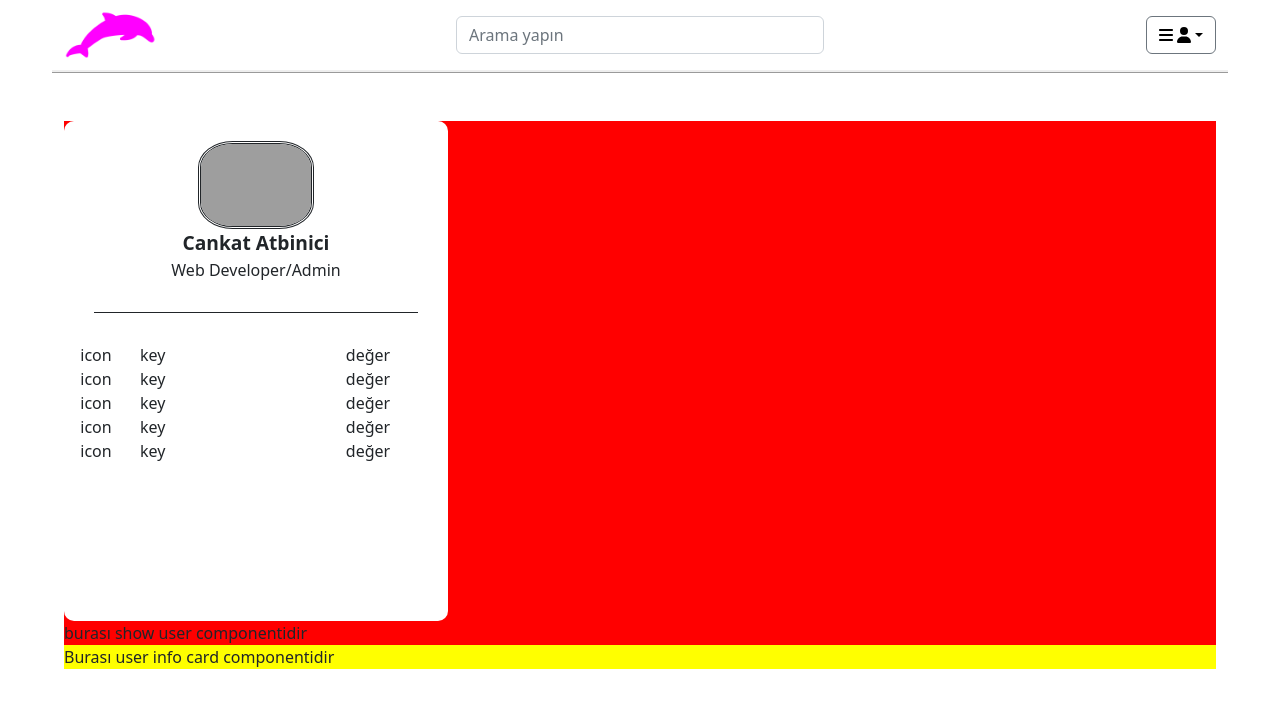
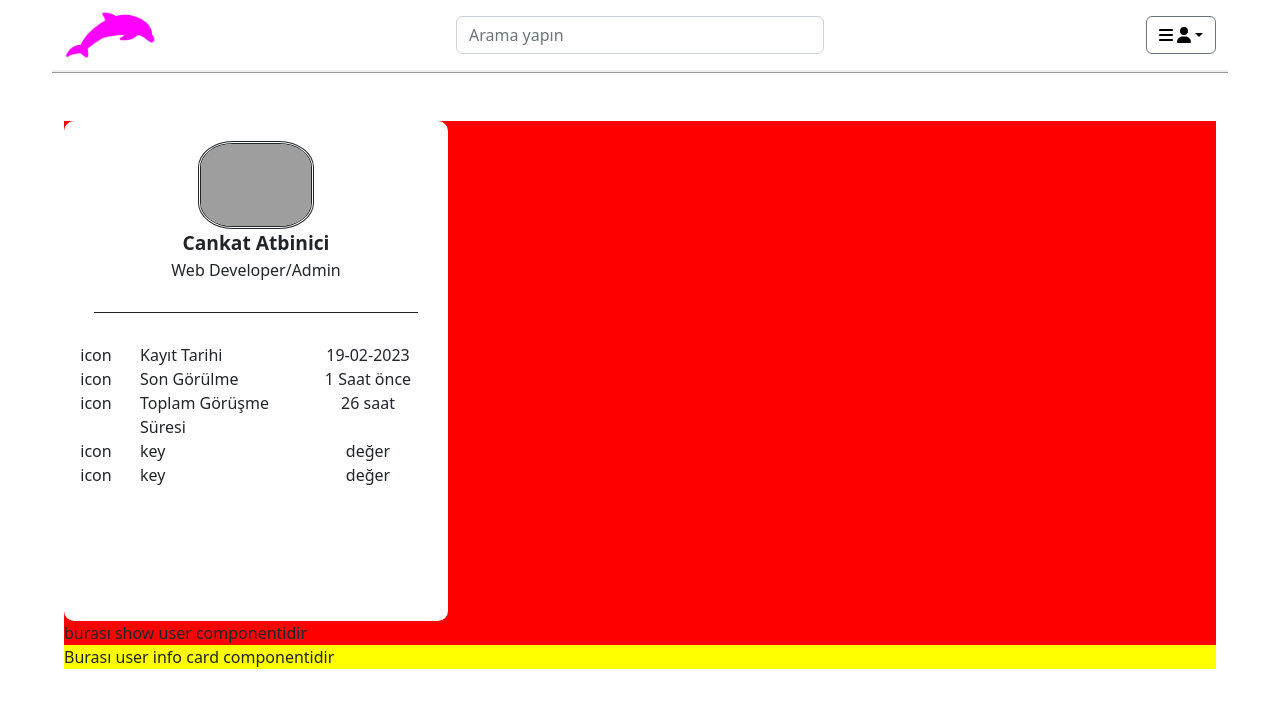
Before and after one commit to CankatAtbinici/projectx-front-end, a React (Create React App) app: page /profiles/1 in a window 1280 px wide. Shown: the top 708 px of the page. Built offline with nearby package versions, Linux system fonts and the light colour scheme; grey boxes are pictures that could not be loaded.

Commit message:
some changes on static userProfileCard

```diff
--- a/src/components/profile/UserProfileCard.jsx
+++ b/src/components/profile/UserProfileCard.jsx
@@ -37,12 +37,12 @@ function UserProfileCard(props) {
                             </div>
                             <div className='user-profile-card-bottom-list-element-key-container col-5'>
                             <span className='user-profile-card-bottom-list-element-icon-area'>
-                                    key
+                                    Kayıt Tarihi
                             </span>
                             </div>
                             <div className='user-profile-card-bottom-list-element-value-container col-5'>
                             <span className='user-profile-card-bottom-list-element-icon-area'>
-                                    değer
+                                    19-02-2023
                             </span>
                             </div>
 
@@ -55,12 +55,12 @@ function UserProfileCard(props) {
                             </div>
                             <div className='user-profile-card-bottom-list-element-key-container col-5'>
                             <span className='user-profile-card-bottom-list-element-icon-area'>
-                                    key
+                                    Son Görülme
                             </span>
                             </div>
                             <div className='user-profile-card-bottom-list-element-value-container col-5'>
                             <span className='user-profile-card-bottom-list-element-icon-area'>
-                                    değer
+                                    1 Saat önce
                             </span>
                             </div>
 
@@ -72,12 +72,12 @@ function UserProfileCard(props) {
                             </div>
                             <div className='user-profile-card-bottom-list-element-key-container col-5'>
                             <span className='user-profile-card-bottom-list-element-icon-area'>
-                                    key
+                                    Toplam Görüşme Süresi
                             </span>
                             </div>
                             <div className='user-profile-card-bottom-list-element-value-container col-5'>
                             <span className='user-profile-card-bottom-list-element-icon-area'>
-                                    değer
+                                    26 saat
                             </span>
                             </div>
 
```
